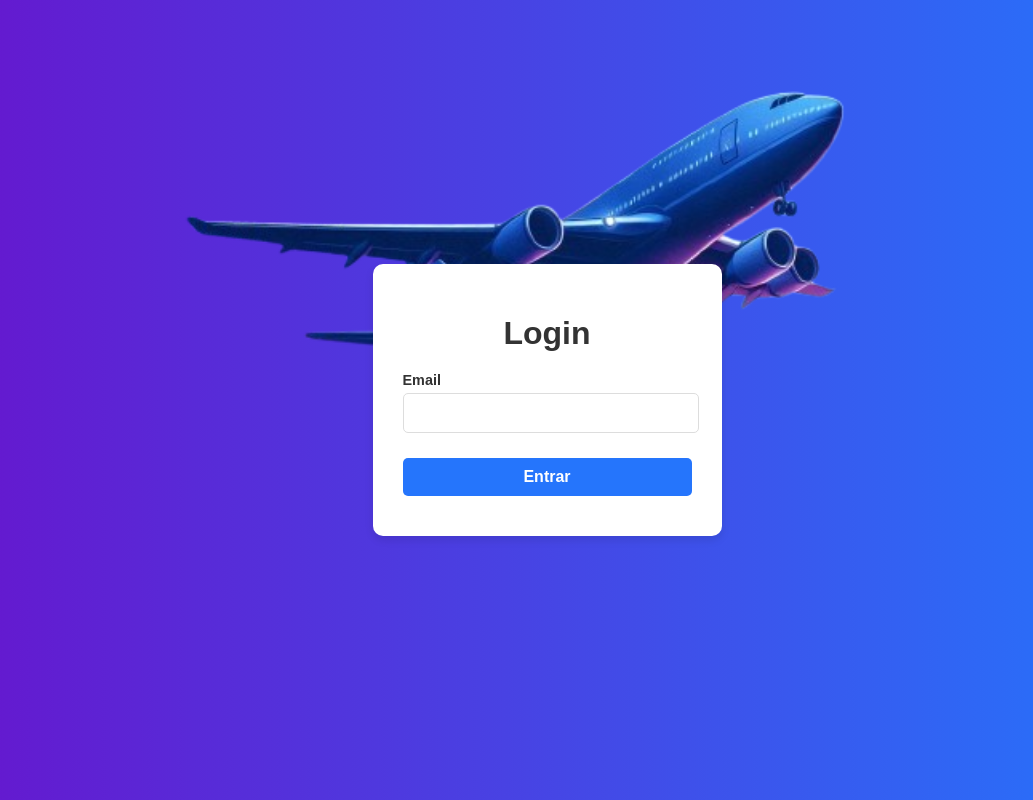
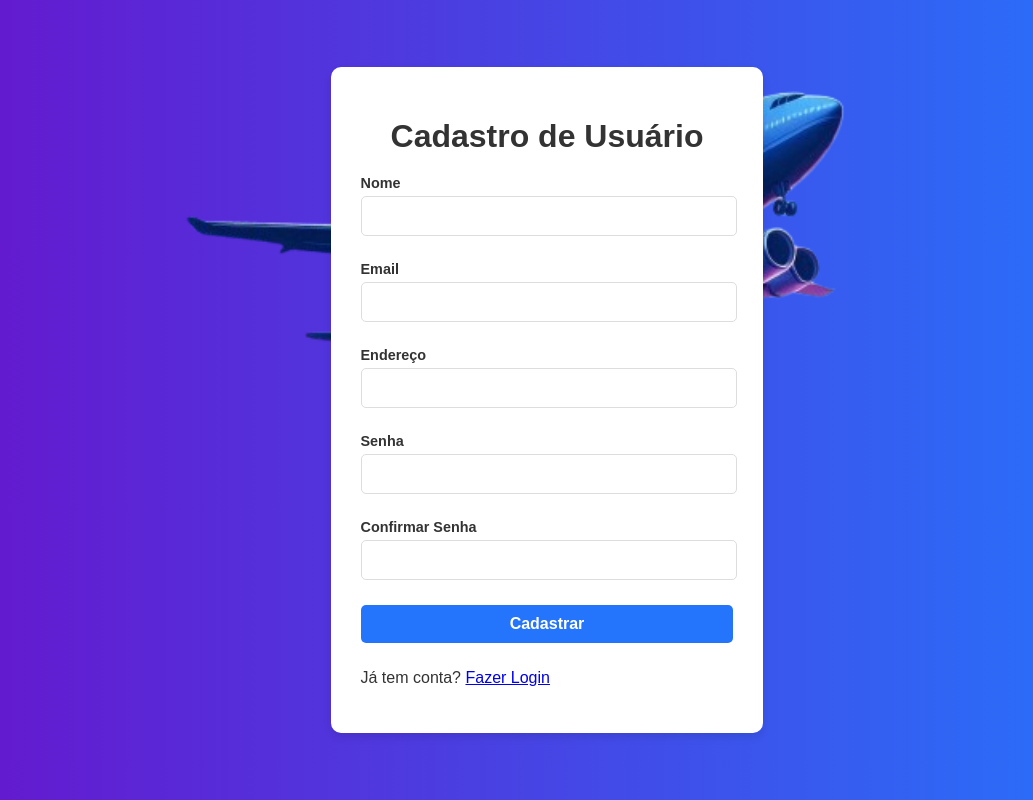
Before and after one commit to CainaZumaa/vvviagens, a React (Create React App) app: page /cadastro in a window 1280 px wide. Shown: the whole page, without its empty margins (123-1156 px from the left). Built offline with nearby package versions, Linux system fonts and the light colour scheme.

Commit message:
fix: login and register logic

```diff
--- a/src/App.css
+++ b/src/App.css
@@ -228,3 +228,8 @@ button {
 button:hover {
   background: #0056b3;
 }
+
+.containerCadastro {
+  margin-top: 50px;
+  margin-bottom: 50px;
+}
--- a/src/App.js
+++ b/src/App.js
@@ -17,11 +17,10 @@ const App = () => {
 
   return (
     <Router>
-      <div className="p-4">
+      <div>
         {usuario ? ( // Se estiver logado, mostra as rotas do sistema
           <>
-            <nav className="mb-4">
-              <Link to="/">Cadastro de Usuário</Link>
+            <nav>
               <Link to="/compra">Compra de Passagem</Link>
               <Link to="/modal">Cadastro de Modal</Link>
               <Link to="/ponto-vendas">Cadastro de Ponto de Vendas</Link>
@@ -31,7 +30,6 @@ const App = () => {
               </button>
             </nav>
             <Routes>
-              <Route path="/" element={<UserRegistration />} />
               <Route path="/compra" element={<TicketPurchase />} />
               <Route path="/modal" element={<ModalRegistration />} />
               <Route
@@ -42,7 +40,11 @@ const App = () => {
             </Routes>
           </>
         ) : (
-          <Login onLogin={setUsuario} /> // Se não estiver logado, exibe a tela de login
+          <Routes>
+            <Route path="/" element={<Login onLogin={setUsuario} />} />
+            <Route path="/cadastro" element={<UserRegistration />} />{" "}
+            {/* A rota do cadastro */}
+          </Routes>
         )}
       </div>
     </Router>
--- a/src/components/Login.js
+++ b/src/components/Login.js
@@ -1,8 +1,10 @@
 import React, { useState } from "react";
+import { useNavigate } from "react-router-dom";
 
 const Login = ({ onLogin }) => {
   const [email, setEmail] = useState("");
   const [message, setMessage] = useState("");
+  const navigate = useNavigate(); // Hook para navegação
 
   const handleLogin = async (e) => {
     e.preventDefault();
@@ -16,6 +18,7 @@ const Login = ({ onLogin }) => {
       // Checando se a resposta contém o campo "nome", o que indica que o usuário foi encontrado
       if (data.nome) {
         onLogin(data); // Chama a função onLogin com o usuário encontrado
+        navigate("/"); // Redireciona para a página de compra
       } else {
         setMessage("Usuário não encontrado.");
       }
@@ -40,6 +43,9 @@ const Login = ({ onLogin }) => {
           />
         </div>
         <button type="submit">Entrar</button>
+        <p>
+          Não tem conta? <a href="/cadastro">Cadastre-se</a>
+        </p>
       </form>
     </div>
   );
--- a/src/components/UserRegistration.js
+++ b/src/components/UserRegistration.js
@@ -5,8 +5,8 @@ const UserRegistration = () => {
     nome: "",
     email: "",
     endereco: "",
-    senha: "", // Novo campo para senha
-    confirmarSenha: "", // Novo campo para confirmação de senha
+    senha: "",
+    confirmarSenha: "",
   });
 
   const [message, setMessage] = useState("");
@@ -19,13 +19,11 @@ const UserRegistration = () => {
   const handleSubmit = async (e) => {
     e.preventDefault();
 
-    // Validação de senha (opcional, mas recomendado)
     if (formData.senha !== formData.confirmarSenha) {
       setMessage("As senhas não correspondem.");
-      return; // Impede o envio do formulário
+      return;
     }
 
-    // Remover a senha antes de enviar para o backend
     const formDataSemSenha = { ...formData };
     delete formDataSemSenha.senha;
     delete formDataSemSenha.confirmarSenha;
@@ -36,7 +34,7 @@ const UserRegistration = () => {
         headers: {
           "Content-Type": "application/json",
         },
-        body: JSON.stringify(formDataSemSenha), // Envia dados sem a senha
+        body: JSON.stringify(formDataSemSenha),
       });
 
       if (response.ok) {
@@ -58,11 +56,11 @@ const UserRegistration = () => {
   };
 
   return (
+    <div className="containerCadastro">
       <div className="container">
         <h1>Cadastro de Usuário</h1>
         {message && <p>{message}</p>}
         <form onSubmit={handleSubmit}>
-        {/* Campos existentes */}
           <div>
             <label>Nome</label>
             <input
@@ -93,8 +91,6 @@ const UserRegistration = () => {
               required
             />
           </div>
-
-        {/* Novos campos para senha */}
           <div>
             <label>Senha</label>
             <input
@@ -115,9 +111,21 @@ const UserRegistration = () => {
               required
             />
           </div>
-
           <button type="submit">Cadastrar</button>
         </form>
+
+        {/* Adicionando o link para fazer login */}
+        <p>
+          {message === "Usuário cadastrado com sucesso!"
+            ? "Agora você pode "
+            : "Já tem conta? "}
+          <a href="/">
+            {message === "Usuário cadastrado com sucesso!"
+              ? "Fazer Login"
+              : "Fazer Login"}
+          </a>
+        </p>
+      </div>
     </div>
   );
 };
```
Lines whose indentation alone changed are shown as unchanged.
